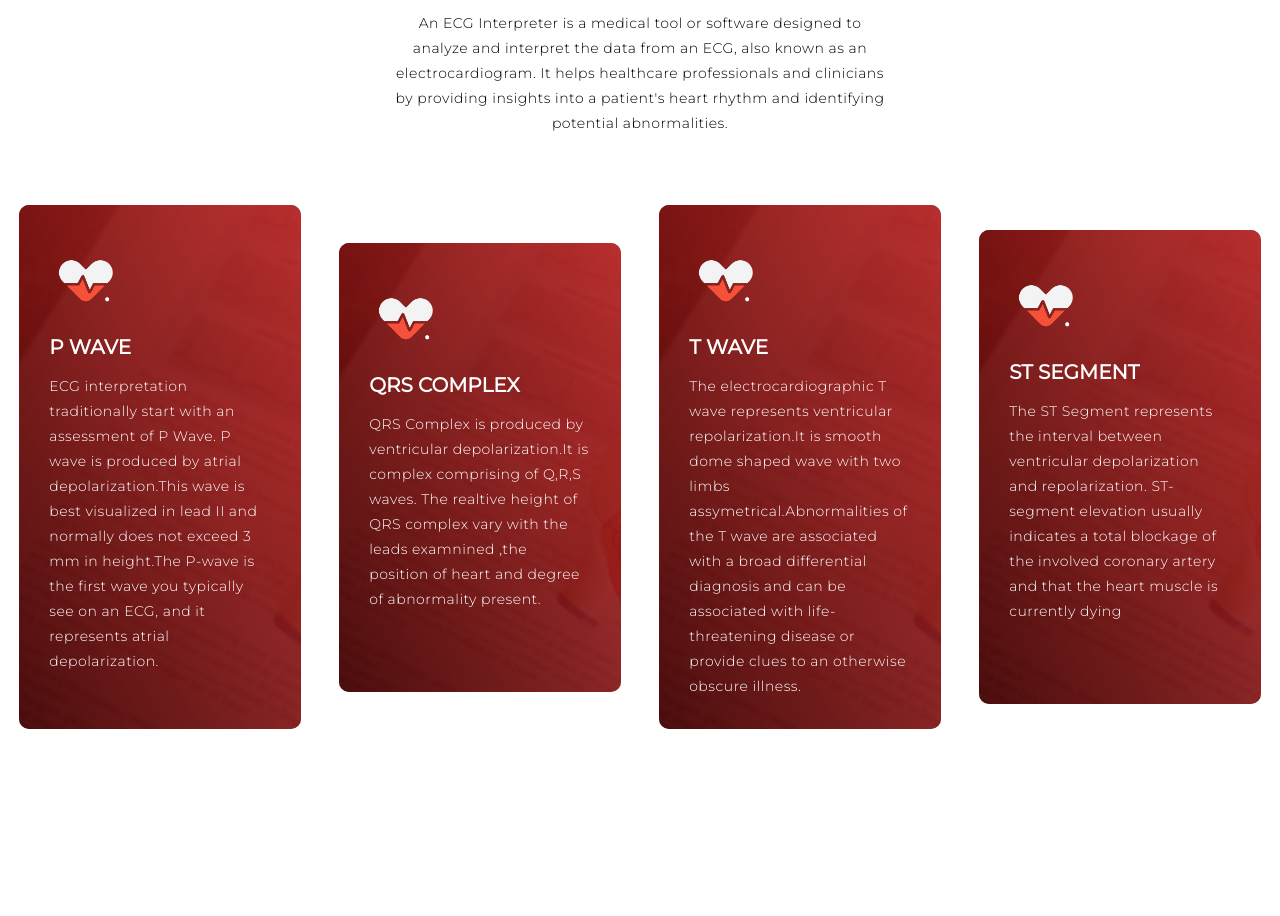
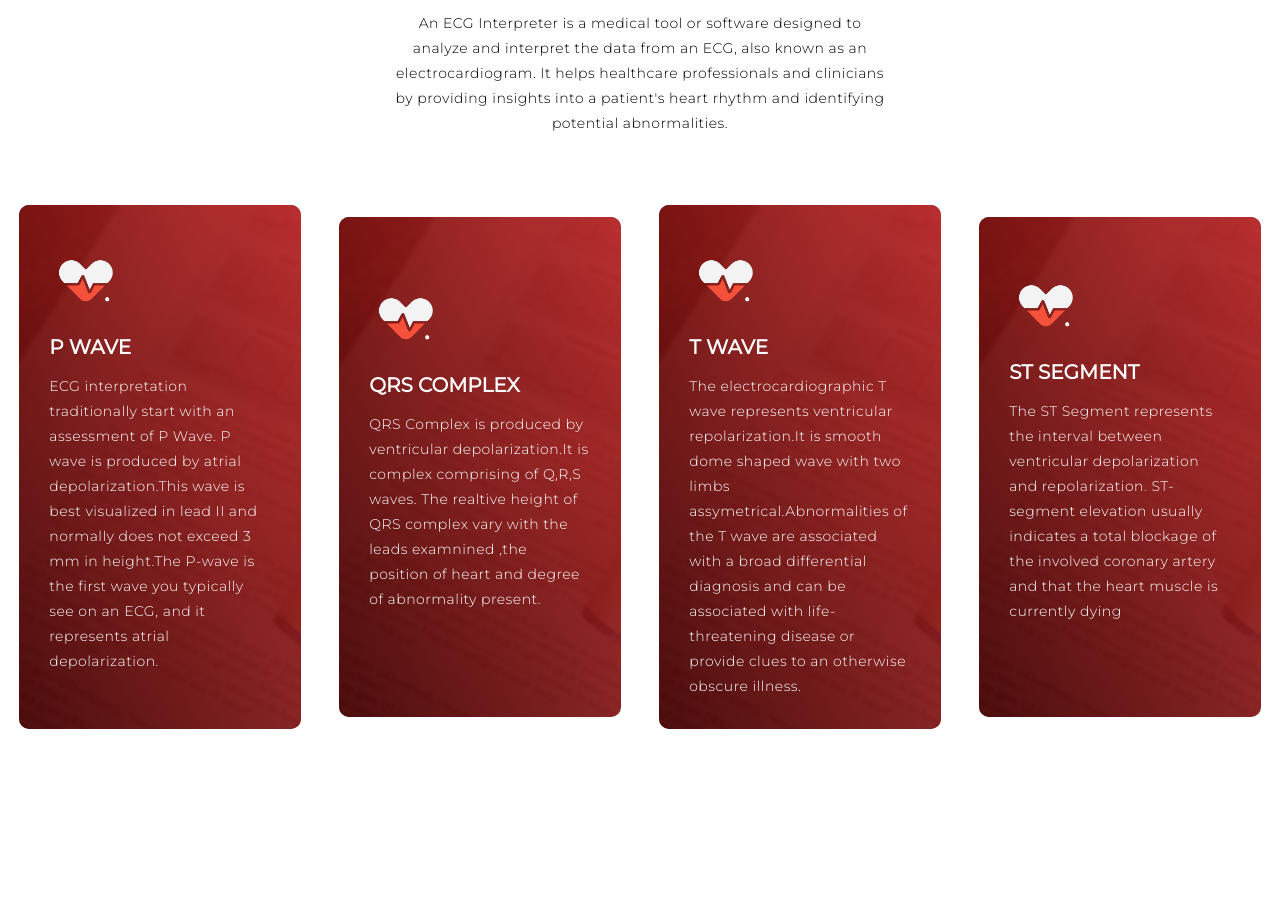
Before and after one commit to dark-shad/ECG_Interpretatiom, a FastAPI app: page / in a window 1280 px wide. Shown: the part 972-1888 px from the top of the page. Run offline with FastAPI, Linux system fonts and the light colour scheme.

Commit message:
add favicon and update to min-height

```diff
--- a/index.html
+++ b/index.html
@@ -5,7 +5,7 @@
   <meta charset="UTF-8">
   <meta name="viewport" content="width=device-width, initial-scale=1.0">
   <link rel="stylesheet" href="static/css/style.css">
-
+  <link rel="icon" type="image/x-icon" href="static/images/icon.png">
   <title>ECG Interpreter</title>
 
 </head>
--- a/static/css/style.css
+++ b/static/css/style.css
@@ -297,6 +297,7 @@
 	position: relative;
 	z-index: 1;
 	overflow: hidden;
+	min-height: 50rem;
 }
 #services .service-item::after {
 	content: '';
```
